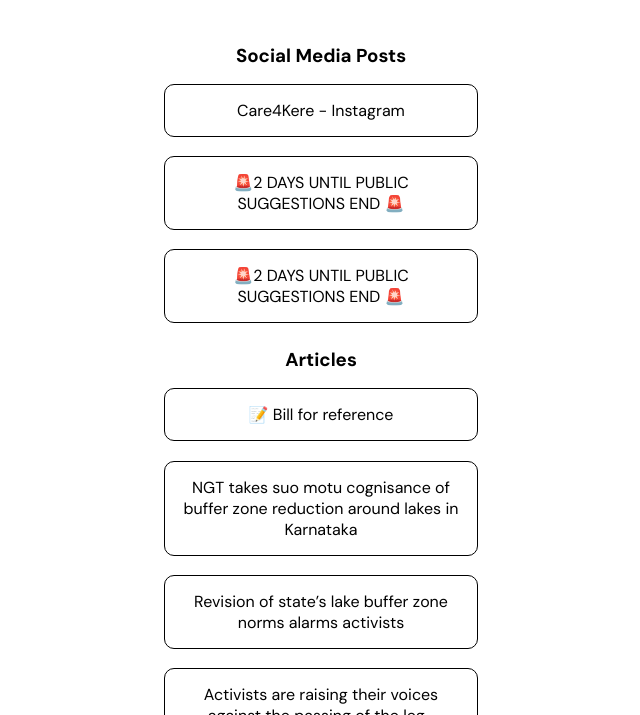
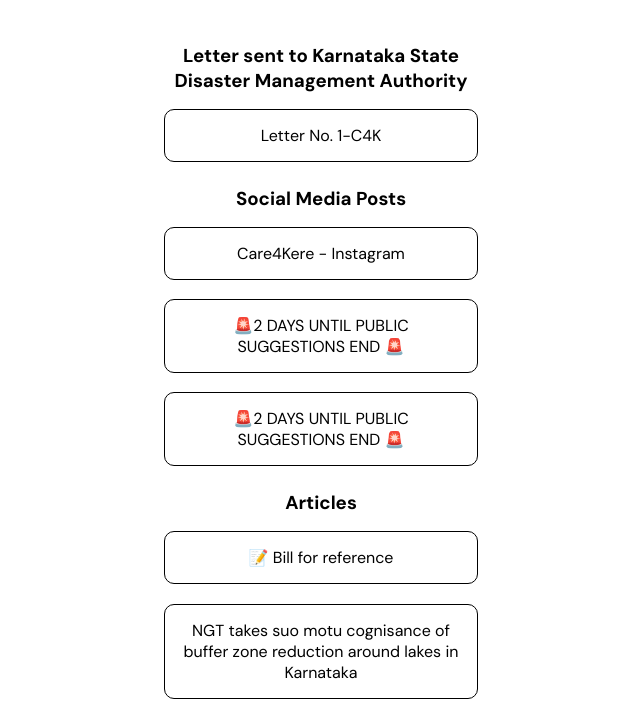
Before and after one commit to thereisnoearthb/care4Kere, a plain HTML site: page index.html in a window 1280 px wide. Shown: the part 957-1672 px from the top of the page, without its empty margins (319-959 px from the left). Drawn offline with nearby package versions, Linux system fonts and the light colour scheme; a web font is replaced by a local one.

Commit message:
added lettetter

```diff
--- a/index.html
+++ b/index.html
@@ -596,6 +596,14 @@
     </div>
     <div id="link-button-wrapper">
         <div class="link-button-section">
+        <h3 class="section-heading">Letter sent to Karnataka State Disaster Management Authority</h3>
+        <a
+          href="https://thereisnoearthb.org/blurbs/Letter-to-KSDMA-regarding-KTCDA-Amendment-Bill-2025"
+          target="_blank" title="" class="link-button">Letter No. 1-C4K
+        </a>
+      </div>
+    <div id="link-button-wrapper">
+        <div class="link-button-section">
         <h3 class="section-heading">Social Media Posts</h3>
         <a
           href="https://www.instagram.com/p/DO_YK4Dj_F1/?img_index=1"
```
